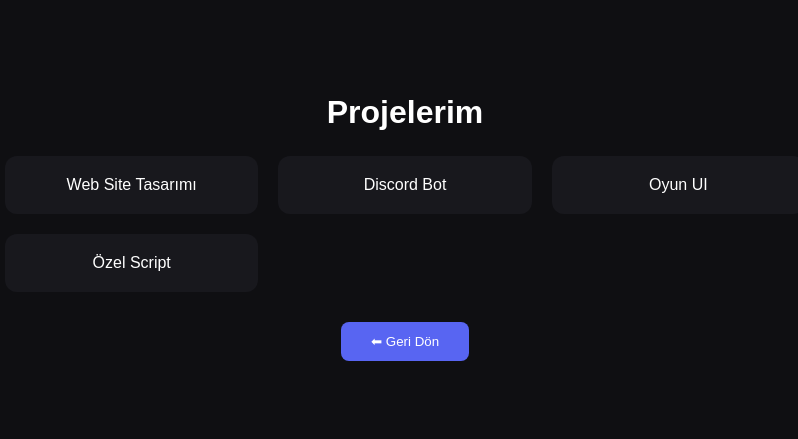
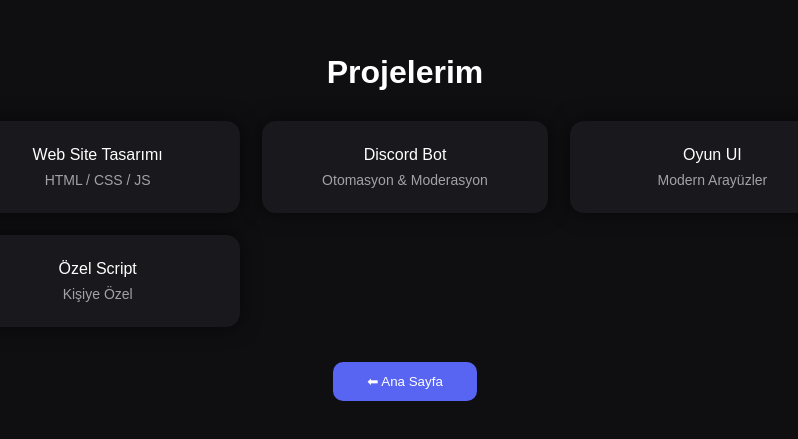
Before and after one commit to Ai458288/kisiselsitem, a plain HTML site: page proje.html in a window 1280 px wide. Shown: the part 173-612 px from the top of the page, without its empty margins (235-1033 px from the left). Drawn offline with Linux system fonts and the light colour scheme.

Commit message:
Update proje.html

```diff
--- a/proje.html
+++ b/proje.html
@@ -6,64 +6,68 @@
 <title>Projelerim</title>
 
 <style>
-* {
-    margin: 0;
-    padding: 0;
-    box-sizing: border-box;
-    font-family: Arial, Helvetica, sans-serif;
+*{
+    margin:0;
+    padding:0;
+    box-sizing:border-box;
+    font-family:Arial, Helvetica, sans-serif;
 }
-
-body {
-    background: #0f0f12;
-    color: #fff;
-    height: 100vh;
-    display: flex;
-    justify-content: center;
-    align-items: center;
-    overflow: hidden;
+html,body{
+    width:100%;
+    height:100%;
+    overflow:hidden;
+    background:#0f0f12;
+    color:#fff;
 }
-
-.container {
-    width: 90%;
-    max-width: 800px;
-    text-align: center;
-    animation: fade 0.8s ease;
+.container{
+    height:100%;
+    display:flex;
+    flex-direction:column;
+    justify-content:center;
+    align-items:center;
+    text-align:center;
+    animation:fade .8s ease;
 }
-
-@keyframes fade {
-    from { opacity: 0; transform: scale(0.95); }
-    to { opacity: 1; transform: scale(1); }
+@keyframes fade{
+    from{opacity:0;transform:scale(.95)}
+    to{opacity:1;transform:none}
 }
-
-h1 {
-    margin-bottom: 25px;
+h1{
+    margin-bottom:30px;
 }
-
-.projects {
-    display: grid;
-    grid-template-columns: repeat(auto-fit, minmax(220px, 1fr));
-    gap: 20px;
+.projects{
+    display:grid;
+    grid-template-columns:repeat(auto-fit,minmax(220px,1fr));
+    gap:22px;
+    width:90%;
+    max-width:900px;
 }
-
-.card {
-    background: #18181d;
-    padding: 20px;
-    border-radius: 12px;
-    transition: 0.3s;
+.card{
+    background:#18181d;
+    padding:25px;
+    border-radius:14px;
+    cursor:pointer;
+    transition:.3s;
+    box-shadow:0 0 20px rgba(0,0,0,.6);
 }
-
-.card:hover {
-    transform: translateY(-6px);
+.card:hover{
+    transform:translateY(-8px) scale(1.03);
+    box-shadow:0 0 30px rgba(88,101,242,.6);
 }
-
-.back {
-    margin-top: 30px;
-    background: #5865F2;
-    padding: 12px 30px;
-    border-radius: 8px;
-    border: none;
-    color: #fff;
-    cursor: pointer;
+.card span{
+    display:block;
+    margin-top:8px;
+    font-size:14px;
+    opacity:.6;
+}
+.back{
+    margin-top:35px;
+    background:#5865F2;
+    padding:12px 34px;
+    border:none;
+    border-radius:10px;
+    color:#fff;
+    cursor:pointer;
 }
 </style>
 </head>
@@ -74,14 +78,29 @@ h1 {
     <h1>Projelerim</h1>
 
     <div class="projects">
-        <div class="card">Web Site Tasarımı</div>
-        <div class="card">Discord Bot</div>
-        <div class="card">Oyun UI</div>
-        <div class="card">Özel Script</div>
+        <div class="card" onclick="location.href='websitetasarim.html'">
+            Web Site Tasarımı
+            <span>HTML / CSS / JS</span>
+        </div>
+
+        <div class="card">
+            Discord Bot
+            <span>Otomasyon & Moderasyon</span>
+        </div>
+
+        <div class="card">
+            Oyun UI
+            <span>Modern Arayüzler</span>
+        </div>
+
+        <div class="card">
+            Özel Script
+            <span>Kişiye Özel</span>
+        </div>
     </div>
 
     <button class="back" onclick="location.href='index.html'">
-        ⬅ Geri Dön
+        ⬅ Ana Sayfa
     </button>
 </div>
 
```
